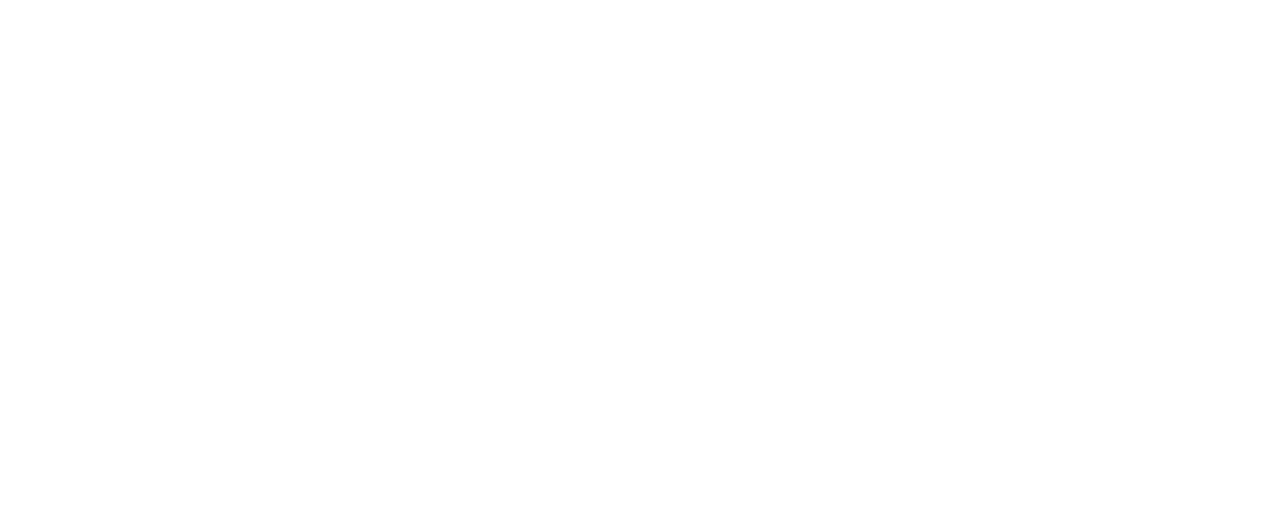
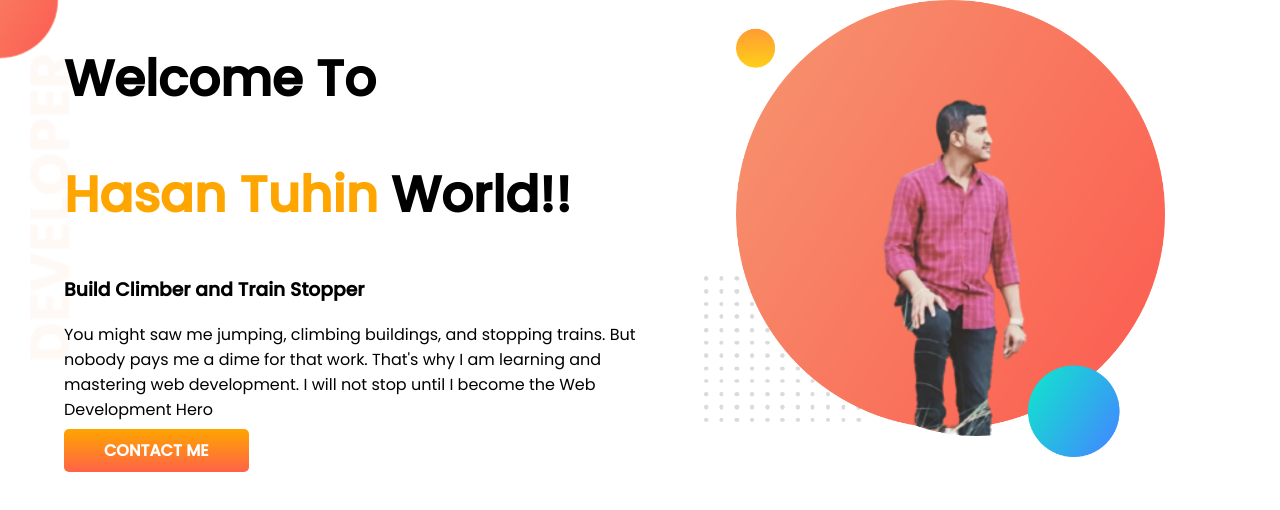
Before and after one commit to fabihaanbarjuthi/developer-portfolio-practice, a plain HTML site: page index.html in a window 1280 px wide. Drawn offline with Linux system fonts and the light colour scheme.

Commit message:
top banner added

```diff
--- a/index.html
+++ b/index.html
@@ -5,12 +5,33 @@
     <meta charset="UTF-8">
     <meta http-equiv="X-UA-Compatible" content="IE=edge">
     <meta name="viewport" content="width=device-width, initial-scale=1.0">
-    <title>Fabiha Portfolio</title>
+    <title>Tuhin Portfolio</title>
+    <link rel="preconnect" href="https://fonts.googleapis.com">
+    <link rel="preconnect" href="https://fonts.gstatic.com" crossorigin>
+    <link href="https://fonts.googleapis.com/css2?family=Poppins:ital,wght@0,400;0,500;1,400;1,500&display=swap"
+        rel="stylesheet">
     <link rel="stylesheet" href="style.css">
 </head>
 
 <body>
 
+    <section class="top-banner">
+        <div class="half-width">
+            <h1>Welcome To</h1>
+            <h1><span class="orange-color">Hasan Tuhin</span> World!!</h1>
+            <h3>Build Climber and Train Stopper</h3>
+            <p>You might saw me jumping, climbing buildings, and stopping trains. But nobody pays me a dime for that
+                work.
+                That's why I am learning and mastering web development. I will not stop until I become the Web
+                Development
+                Hero</p>
+            <a class="link-button" target="_blank" href="https://www.facebook.com/hasan.tuhin.526">CONTACT ME</a>
+        </div>
+        <div class="half-width">
+            <img src="images/tuhin-bg.png" alt="" srcset="">
+        </div>
+
+    </section>
 </body>
 
 </html>
--- a/style.css
+++ b/style.css
@@ -0,0 +1,39 @@
+body {
+    font-family: 'Poppins', sans-serif;
+    margin: 0;
+}
+
+h1 {
+    font-size: 50px;
+}
+
+.orange-color {
+    color: orange;
+}
+
+section {
+    display: flex;
+}
+
+.half-width {
+    width: 50%;
+    padding-left: 5%;
+}
+
+.half-width img {
+    width: 80%;
+}
+
+.link-button {
+    text-decoration: none;
+    background-image: linear-gradient(orange, tomato);
+    padding: 10px 40px;
+    color: white;
+    border-radius: 5px;
+    font-weight: 700;
+}
+
+.top-banner {
+    background-image: url(images/top-banner.png);
+    background-repeat: no-repeat;
+}
```
Also changed, not shown: images/dream-bg.png (added), images/exp-bg.png (added), images/fabiha-pic-with-bg.png (added), images/jhankar.png (added), images/jhankar2.png (added), images/juthi-pic-with-bg.png (added), images/my-bg.png (added), images/my-bg2.png (added), images/top-banner.png (added), images/tuhin-bg.png (added), 7 other files.
